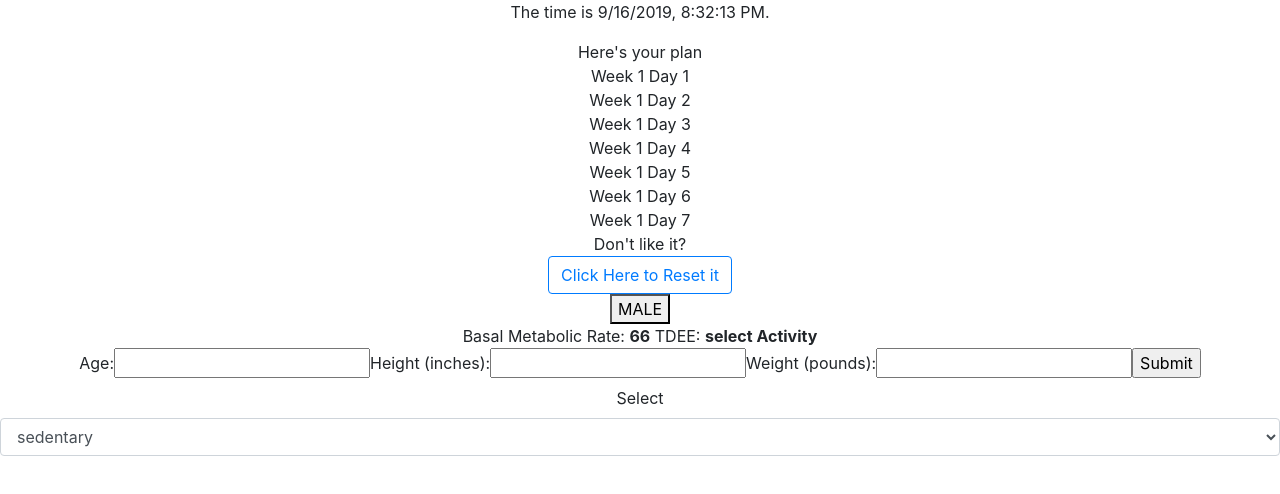
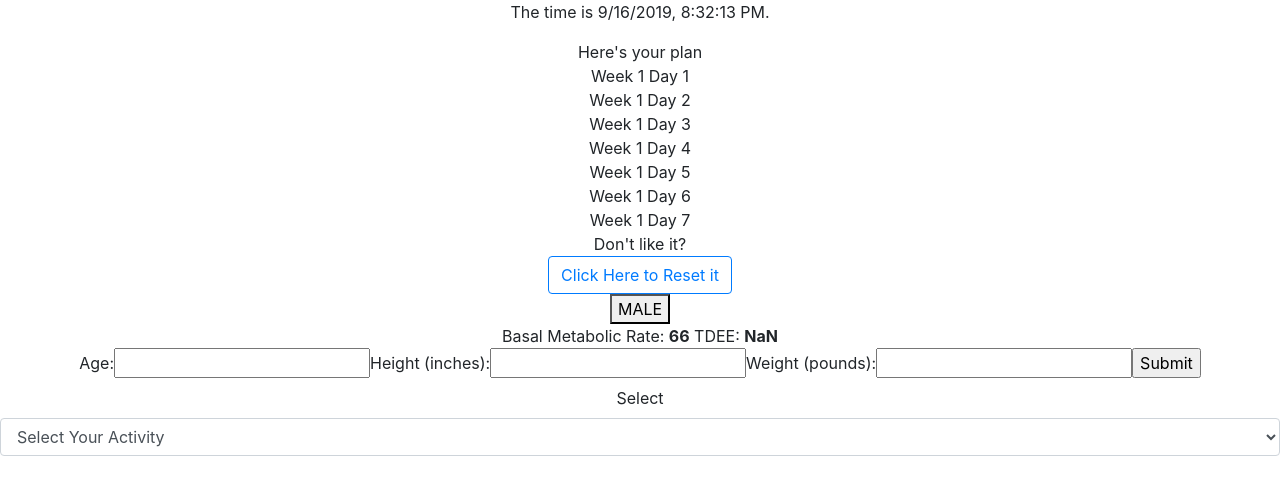
Before and after one commit to petermijkje/workout_app, a React (Create React App) app in the folder workout_app/: page /CreateYourProfile in a window 1280 px wide. Shown: the top 494 px of the page. Built offline with nearby package versions, Linux system fonts and the light colour scheme.

Commit message:
created TDEE for male and female and removed unneccesary code

```diff
--- a/workout_app/src/Components/SignUp/CreateYourProfile/CreateYourProfile.js
+++ b/workout_app/src/Components/SignUp/CreateYourProfile/CreateYourProfile.js
@@ -1,28 +1,5 @@
 import React, { Component } from 'react';
 import { FormGroup, Label, Input } from 'reactstrap';
-
-const arrayOfActivity = [
-    {
-      number: 1.2,
-      activity: 'sedentary'
-    },
-    {
-      number: 1.375,
-      activity: 'Light Active'
-    },
-    {
-      number: 1.55,
-      activity: 'Moderately Active'
-    },
-    {
-      number: 1.725,
-      activity: 'Very Active'
-    },
-    {
-      number: 1.9,
-      activity: 'Extra Active'
-    },
-  ];
 
 export default class CreateYourProfile extends Component {
     constructor(props){
@@ -33,7 +10,7 @@ export default class CreateYourProfile extends Component {
             inches: '',
             pounds: '',
             value: 'select',
-            TDEE: 'select Activity'
+            activity: 'select Activity'
         }
         this.handleChangeAge = this.handleChangeAge.bind(this)
         this.handleChangeHeight = this.handleChangeHeight.bind(this)
@@ -41,6 +18,12 @@ export default class CreateYourProfile extends Component {
         this.handleSubmit = this.handleSubmit.bind(this)
         this.handleToggleClick = this.handleToggleClick.bind(this);
     }
+
+    activityHandleChange(e){
+        this.setState({
+          activity: e.target.value
+        })
+      }
 
     getBasalMetabolicRateMale = () => {
         //Men BMR = 66 + ( 6.2 × weight in pounds ) + ( 12.7 × height in inches ) – ( 6.76 × age in years )
@@ -63,16 +46,6 @@ export default class CreateYourProfile extends Component {
           male: !state.male
         }));
       }
-
-    getTotalDailyEnergyExpenditure = (bmr, activity) => {
-        this.state.sedentary = 1.2
-        console.log()
-        const lightlyActive = 1.375
-        const moderatelyActive = 1.55
-        const veryActive = 1.725
-        const extraActive = 1.9
-        console.log(bmr*activity)
-    }
 
     handleChangeAge(event){
         this.setState({age: event.target.value})
@@ -97,14 +70,6 @@ export default class CreateYourProfile extends Component {
 
 render() {
     const male = this.state.male
-    let options = arrayOfActivity.map((data) =>
-                <option onChange={this.change}
-                    key={data.number}
-                    value={data.number}
-                >
-                    {data.activity}
-                </option>
-            );
         if (male){
             return (
                 <div>
@@ -112,7 +77,7 @@ render() {
                         MALE
                     </button>
                     <br />
-                    Basal Metabolic Rate: <b>{this.getBasalMetabolicRateMale()}</b> TDEE: <b>{this.state.TDEE}</b>
+                    Basal Metabolic Rate: <b>{this.getBasalMetabolicRateMale()}</b> TDEE: <b>{Math.round(this.getBasalMetabolicRateMale() * this.state.activity)}</b>
                     <form onSubmit={this.handleSubmit}>
                         <label>
                             Age:
@@ -140,8 +105,13 @@ render() {
                         <input type="submit" value="Submit" />
                         <FormGroup>
                             <Label for="exampleSelect">Select</Label>
-                            <Input type="select" name="select" id="exampleSelect">
-                            {options}
+                            <Input type="select" name="select" id="exampleSelect" onChange={this.activityHandleChange.bind(this)} value={this.state.activity}>
+                                <option value="select">Select Your Activity</option>
+                                <option value="1.2">Sedentary</option>
+                                <option value="1.375">Light Active</option>
+                                <option value="1.55">Moderately Active</option>
+                                <option value="1.725">Very Active</option>
+                                <option value="1.9">Extra Active</option>
                             </Input>
                         </FormGroup>
                     </form>
@@ -154,7 +124,7 @@ render() {
                         FEMALE
                     </button>
                     <br />
-                    Basal Metabolic Rate: <b>{this.getBasalMetabolicRateWoman()}</b> TDEE: <b>{this.state.TDEE}</b>
+                    Basal Metabolic Rate: <b>{this.getBasalMetabolicRateWoman()}</b> TDEE: <b>{Math.round(this.getBasalMetabolicRateWoman() * this.state.activity)}</b>
                     <form onSubmit={this.handleSubmit}>
                         <label>
                             Age:
@@ -182,8 +152,13 @@ render() {
                         <input type="submit" value="Submit" />
                         <FormGroup>
                             <Label for="exampleSelect">Select</Label>
-                            <Input type="select" name="select" id="exampleSelect">
-                            {options}
+                            <Input type="select" name="select" id="exampleSelect" onChange={this.activityHandleChange.bind(this)} value={this.state.activity}>
+                                <option value="select">Select Your Activity</option>
+                                <option value="1.2">Sedentary</option>
+                                <option value="1.375">Light Active</option>
+                                <option value="1.55">Moderately Active</option>
+                                <option value="1.725">Very Active</option>
+                                <option value="1.9">Extra Active</option>
                             </Input>
                         </FormGroup>
                     </form>
```
